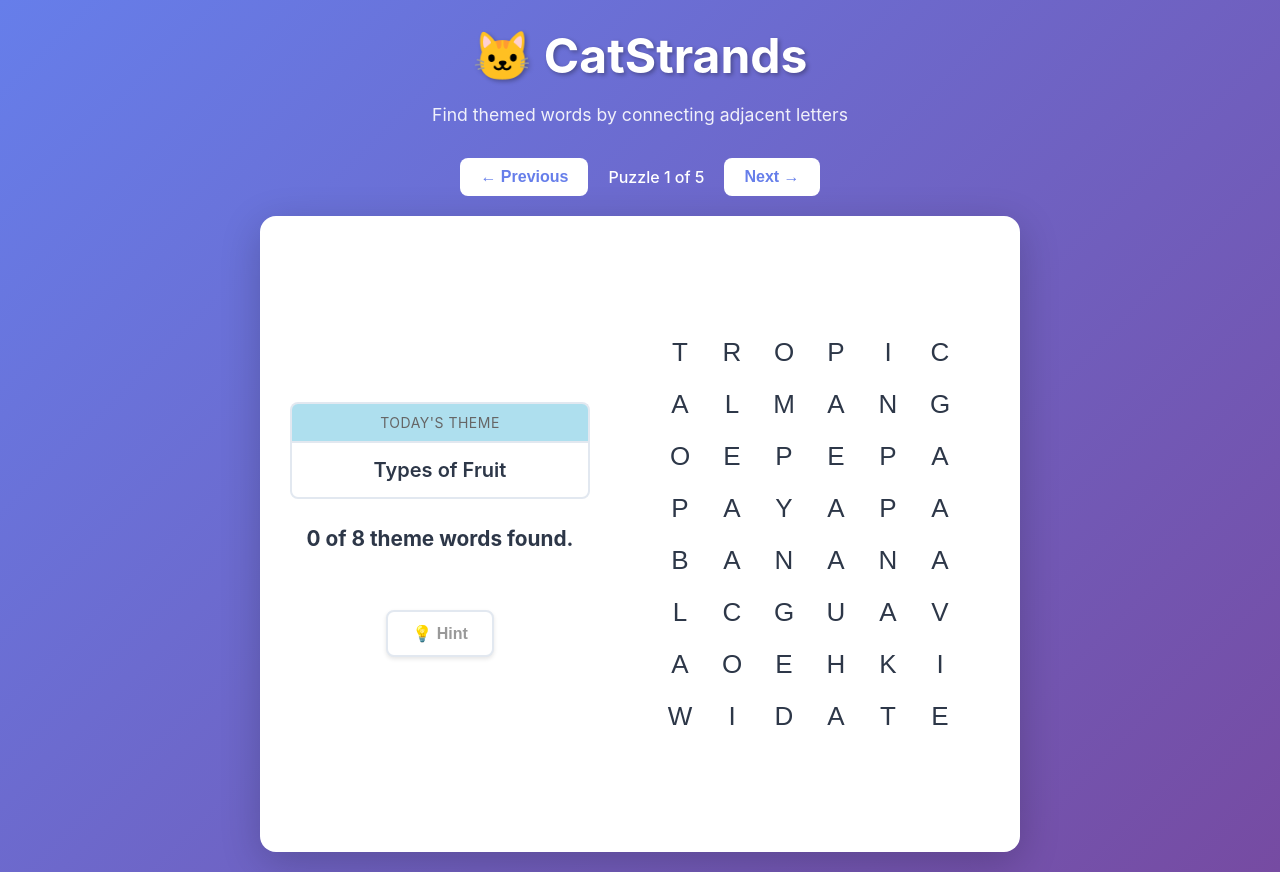
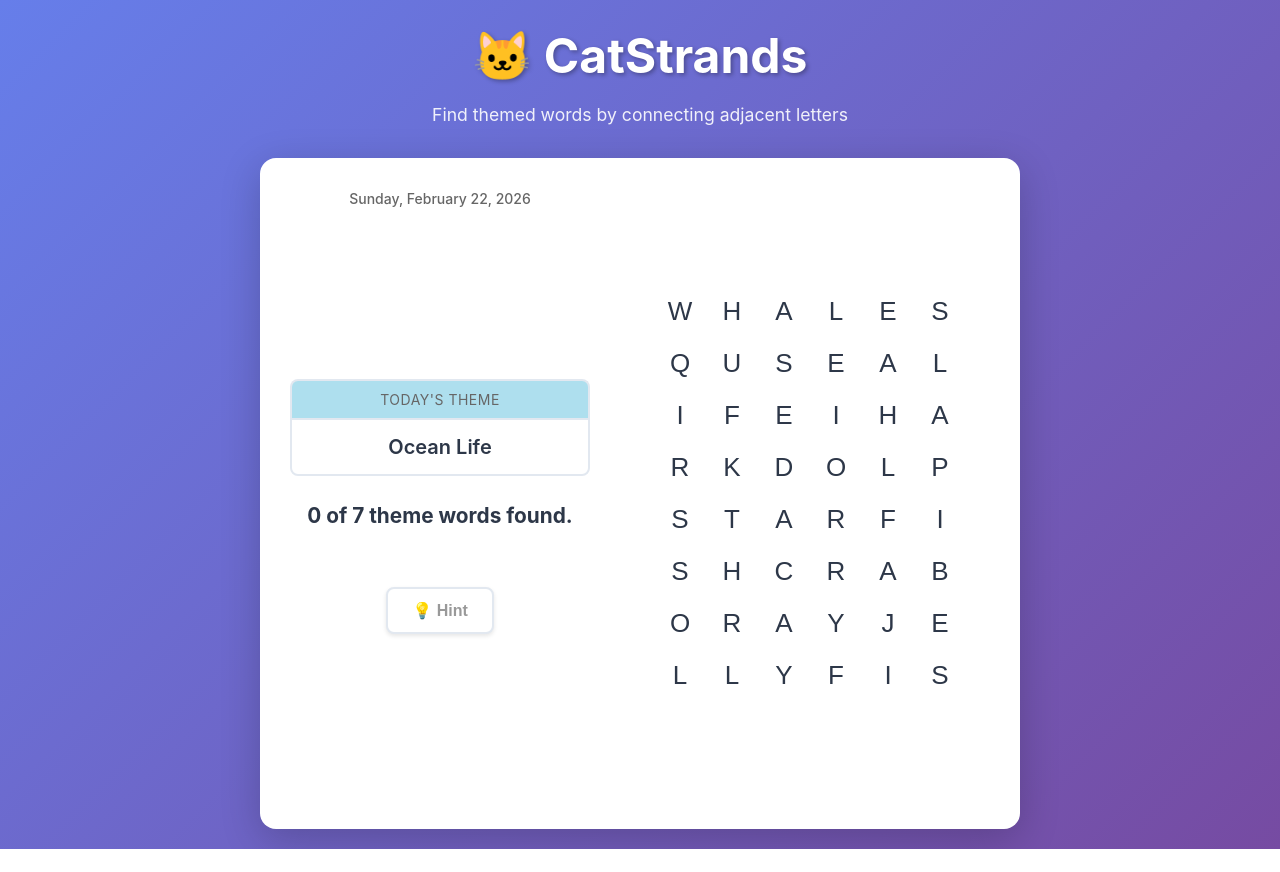
Before and after one commit to slmingol/catstrands, a React (Vite) app: page / in a window 1280 px wide. After the commit the page ends 849 px from the top, so only its background shows below. Built offline with nearby package versions, Linux system fonts and the light colour scheme.

Commit message:
feat: Add date-based puzzle selection and display today's date

```diff
--- a/src/App.jsx
+++ b/src/App.jsx
@@ -1,19 +1,18 @@
-import { useState } from 'react';
 import './App.css';
 import StrandsGame from './components/StrandsGame';
 import puzzles from './data/puzzles';
 
 function App() {
-  const [currentPuzzleIndex, setCurrentPuzzleIndex] = useState(0);
-  const currentPuzzle = puzzles[currentPuzzleIndex];
-
-  const handleNextPuzzle = () => {
-    setCurrentPuzzleIndex((prev) => (prev + 1) % puzzles.length);
+  // Get puzzle based on current date
+  const getPuzzleOfTheDay = () => {
+    const today = new Date();
+    // Use days since epoch to get a consistent puzzle for each day
+    const daysSinceEpoch = Math.floor(today.getTime() / (1000 * 60 * 60 * 24));
+    const puzzleIndex = daysSinceEpoch % puzzles.length;
+    return puzzles[puzzleIndex];
   };
 
-  const handlePrevPuzzle = () => {
-    setCurrentPuzzleIndex((prev) => (prev - 1 + puzzles.length) % puzzles.length);
-  };
+  const currentPuzzle = getPuzzleOfTheDay();
 
   return (
     <div className="app">
@@ -22,14 +21,7 @@ function App() {
         <p className="subtitle">Find themed words by connecting adjacent letters</p>
       </header>
 
-      <div className="puzzle-navigation">
-        <button onClick={handlePrevPuzzle} className="nav-button">← Previous</button>
-        <span className="puzzle-counter">Puzzle {currentPuzzleIndex + 1} of {puzzles.length}</span>
-        <button onClick={handleNextPuzzle} className="nav-button">Next →</button>
-      </div>
-
       <StrandsGame
-        key={currentPuzzleIndex}
         puzzle={currentPuzzle}
       />
     </div>
--- a/src/components/StrandsGame.css
+++ b/src/components/StrandsGame.css
@@ -27,9 +27,17 @@
   margin-bottom: 20px;
 }
 
+.date-display {
+  text-align: center;
+  font-size: 0.875rem;
+  color: #666;
+  margin-bottom: 20px;
+  font-weight: 500;
+}
+
 .theme-section {
   text-align: center;
-  margin-top: 156px;
+  margin-top: 130px;
   margin-bottom: 20px;
 }
 
--- a/src/components/StrandsGame.jsx
+++ b/src/components/StrandsGame.jsx
@@ -132,9 +132,20 @@ function StrandsGame({ puzzle }) {
     setMessage(`💡 Hint: Look for "${hintWord.toUpperCase()}"`);
   };
 
+  // Format today's date
+  const getTodaysDate = () => {
+    const today = new Date();
+    const options = { weekday: 'long', year: 'numeric', month: 'long', day: 'numeric' };
+    return today.toLocaleDateString('en-US', options);
+  };
+
   return (
     <div className="strands-game">
       <div className="left-panel">
+        <div className="date-display">
+          {getTodaysDate()}
+        </div>
+
         <div className="theme-section">
           <div className="theme-title">Today's theme</div>
           <div className="theme-value">{theme}</div>
```
